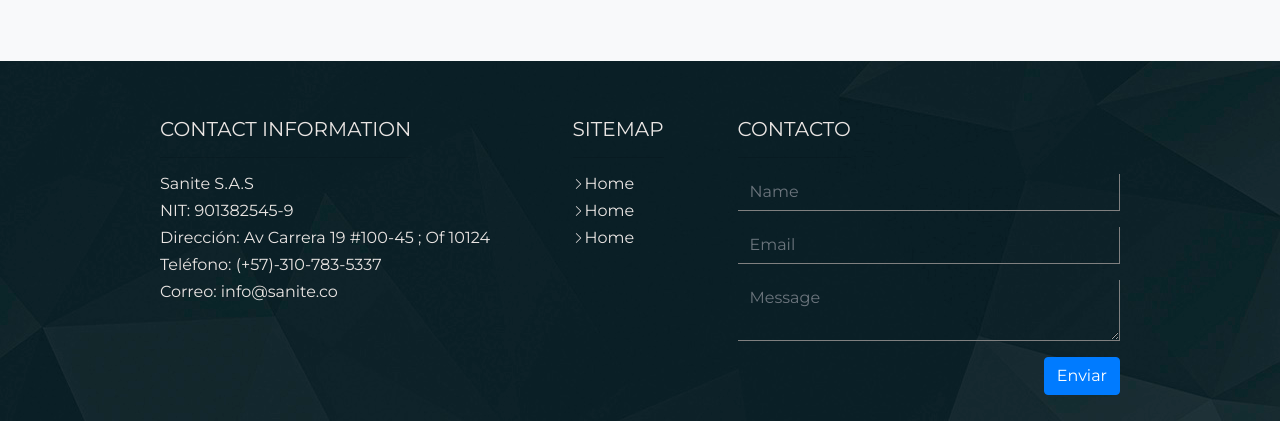
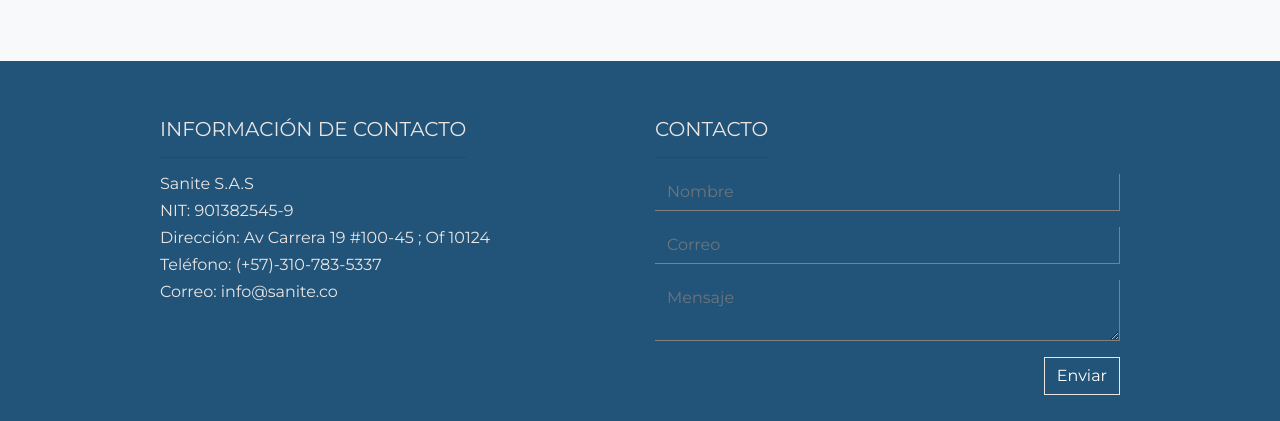
Before and after one commit to nicolaz888/sanite, a plain HTML site: page index.html in a window 1280 px wide. Shown: the part 2553-2974 px from the top of the page. Drawn offline with nearby package versions, Linux system fonts and the light colour scheme.

Commit message:
[UPD] - Footer updated, background changed and logo

```diff
--- a/css/style.css
+++ b/css/style.css
@@ -41,7 +41,7 @@
     padding-right: 40px;
     padding-top: 30px;
     padding-bottom: 30px;
-    background-image: url('../assets/images/background-footer.jpg');
+    background-color: #225479;
     color: #eae5e3;
   }
 
--- a/index.html
+++ b/index.html
@@ -14,17 +14,18 @@
     <link href="https://fonts.googleapis.com/css2?family=Montserrat&display=swap" rel="stylesheet">
     <!-- \font -->
 
-    <link rel="stylesheet" href="./css/style.css">
-    <title>Sanite</title>
-</head>
-
-<body>
-
     <link rel="stylesheet" href="https://maxcdn.bootstrapcdn.com/bootstrap/4.0.0/css/bootstrap.min.css" integrity="sha384-Gn5384xqQ1aoWXA+058RXPxPg6fy4IWvTNh0E263XmFcJlSAwiGgFAW/dAiS6JXm" crossorigin="anonymous">
 
     <script src="https://code.jquery.com/jquery-3.2.1.slim.min.js" integrity="sha384-KJ3o2DKtIkvYIK3UENzmM7KCkRr/rE9/Qpg6aAZGJwFDMVNA/GpGFF93hXpG5KkN" crossorigin="anonymous"></script>
     <script src="https://cdnjs.cloudflare.com/ajax/libs/popper.js/1.12.9/umd/popper.min.js" integrity="sha384-ApNbgh9B+Y1QKtv3Rn7W3mgPxhU9K/ScQsAP7hUibX39j7fakFPskvXusvfa0b4Q" crossorigin="anonymous"></script>
     <script src="https://maxcdn.bootstrapcdn.com/bootstrap/4.0.0/js/bootstrap.min.js" integrity="sha384-JZR6Spejh4U02d8jOt6vLEHfe/JQGiRRSQQxSfFWpi1MquVdAyjUar5+76PVCmYl" crossorigin="anonymous"></script>
+
+    <link rel="stylesheet" href="./css/style.css">
+
+    <title>Sanite</title>
+</head>
+
+<body>
 
     <nav class="navbar navbar-expand-lg navbar-light bg-white sticky-top">
         <div class="container-fluid">
@@ -222,9 +223,9 @@
     <footer class="footer footer-sanite" id="footer">
         <div class="row py-3">
 
-            <div class="col-12 col-md-5">
+            <div class="col-12 col-md-6">
                 <div style="width: fit-content;">
-                    <h5>CONTACT INFORMATION</h5>
+                    <h5>INFORMACIÓN DE CONTACTO</h5>
                     <hr>
                 </div>
                 <h6>Sanite S.A.S</h6>
@@ -234,30 +235,20 @@
                 <h6>Correo: info@sanite.co</h6>
             </div>
 
-            <div class="col-12 col-md-2">
-                <div style="width: fit-content;">
-                    <h5>SITEMAP</h5>
-                    <hr>
-                </div>
-                <h6><a class="a-no-color-sanite" href="#section-banner"><i class="bi bi-chevron-right" style="font-size: 12px;"></i>Home</a></h6>
-                <h6><a class="a-no-color-sanite" href="#section-banner"><i class="bi bi-chevron-right" style="font-size: 12px;"></i>Home</a></h6>
-                <h6><a class="a-no-color-sanite" href="#section-banner"><i class="bi bi-chevron-right" style="font-size: 12px;"></i>Home</a></h6>
-            </div>
-
-            <div class="col-12 col-md-5">
+            <div class="col-12 col-md-6">
                 <div style="width: fit-content;">
                     <h5>CONTACTO</h5>
                     <hr>
                 </div>
                 <form action="https://submit-form.com/NtX7cHip">
                     <div class="mb-3">
-                        <input type="text" id="name" name="name" placeholder="Name" required="" class="form-control" />
+                        <input type="text" id="name" name="name" placeholder="Nombre" required="" class="form-control" />
                     </div>
                     <div class="mb-3">
-                        <input type="email" id="email" name="email" placeholder="Email" required="" class="form-control" />
+                        <input type="email" id="email" name="email" placeholder="Correo" required="" class="form-control" />
                     </div>
                     <div class="mb-3">
-                        <textarea id="message" name="message" placeholder="Message" required="" class="form-control"></textarea>
+                        <textarea id="message" name="message" placeholder="Mensaje" required="" class="form-control"></textarea>
                     </div>
                     <button type="submit" class="btn btn-primary" style="float: right;">Enviar</button>
                 </form>
@@ -269,7 +260,7 @@
             <div>
 
                 <a href="">
-                    <img src="./assets/images/Sanite.jpg" alt="">
+                    <img src="./assets/images/sanite-logo-footer.png" width="300px" alt="">
                 </a>
 
             </div>
@@ -281,7 +272,7 @@
     <!-- <a href="https://web.whatsapp.com/send?phone=573162480000" class="float" target="_blank">
         <i class="bi bi-whatsapp" style="font-size: 40px;"></i>
     </a> -->
-    <a href="https://wa.me/send?phone=573162480000" class="float" target="_blank">
+    <a href="https://wa.me/send?phone=573107835337" class="float" target="_blank">
         <i class="bi bi-whatsapp" style="font-size: 40px;"></i>
     </a>
 
```
Also changed, not shown: assets/images/sanite-logo-footer.png (added).
